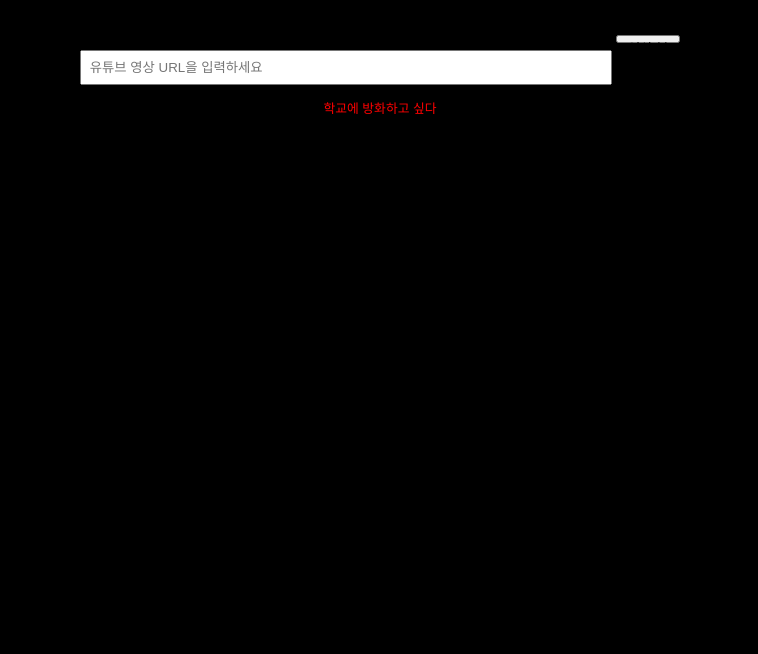
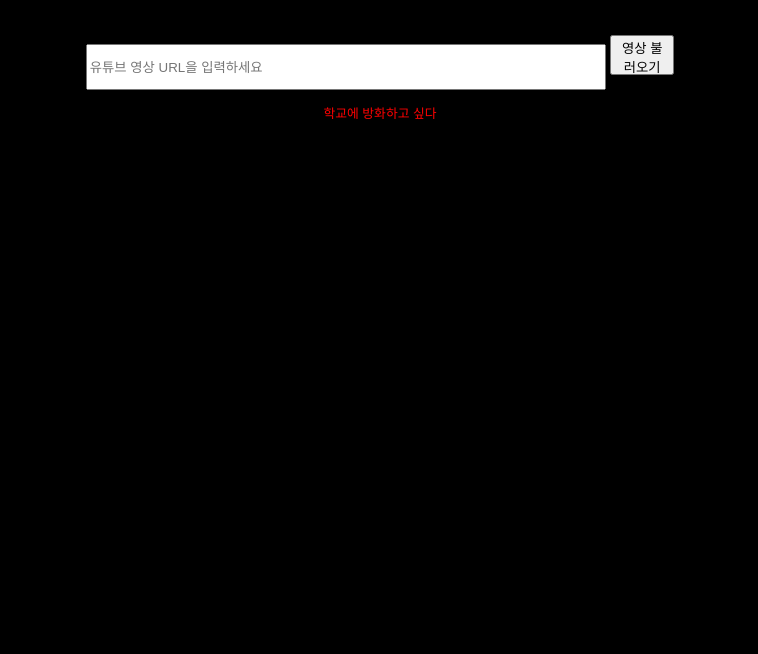
Before and after one commit to Chlorine1Trifluoride/index, a plain HTML site: page YtForChromebook.html in a window 1280 px wide. Shown: the part 146-800 px from the top of the page, without its empty margins (260-1018 px from the left). Drawn offline with Linux system fonts and the light colour scheme; a web font is replaced by a local one.

Commit message:
Update YtForChromebook.css

```diff
--- a/YtForChromebook.css
+++ b/YtForChromebook.css
@@ -16,7 +16,7 @@ h1{
 }
 input {
     width: 40vw;
-    padding: 1vh;
+    height: 5vh;
 }
 iframe {
     margin-top: 7vw;
@@ -26,5 +26,5 @@ iframe {
 }
 button {
     width:5vw;
-    height:1vh;
+    height:5vh;
 }
```
